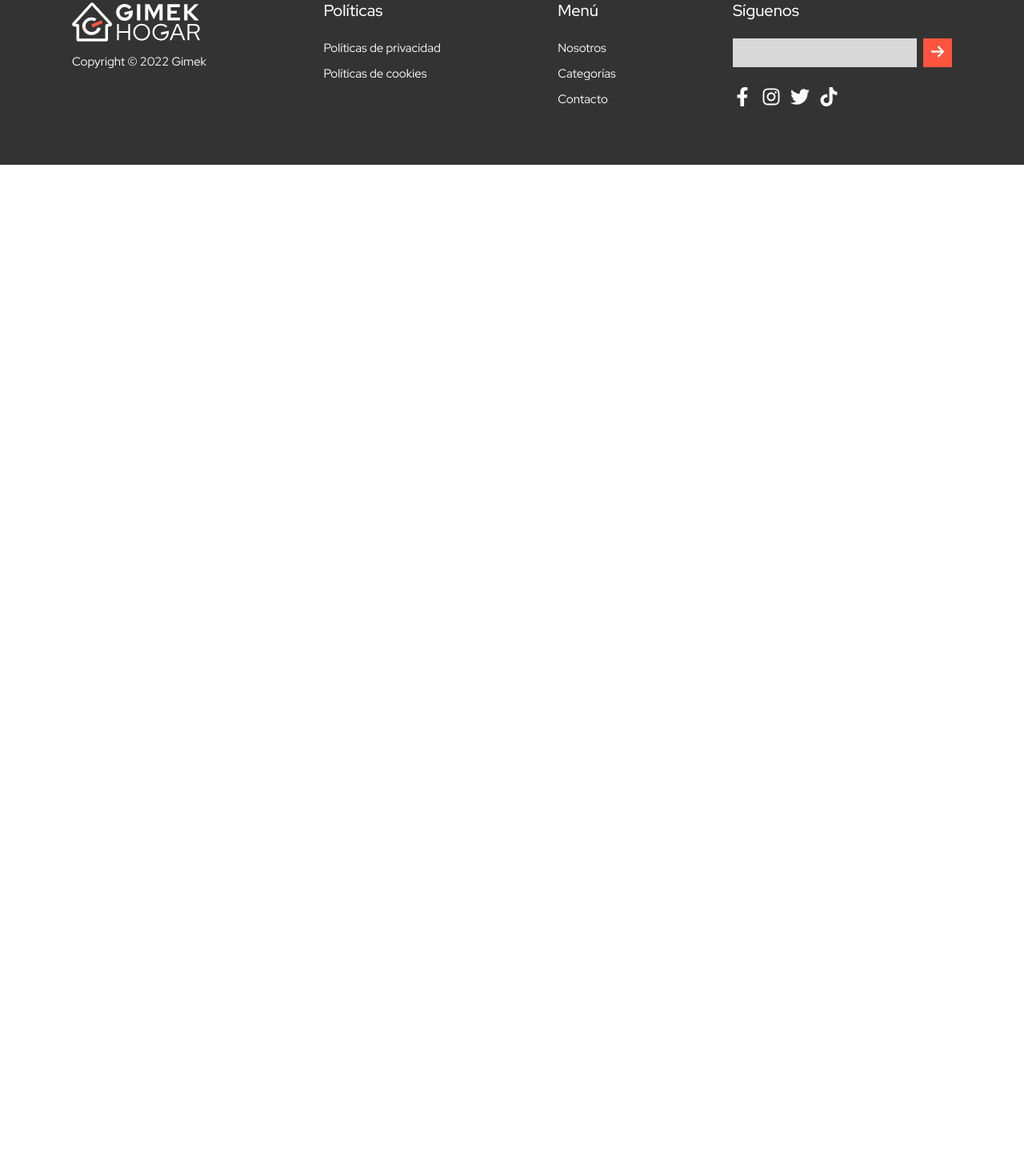
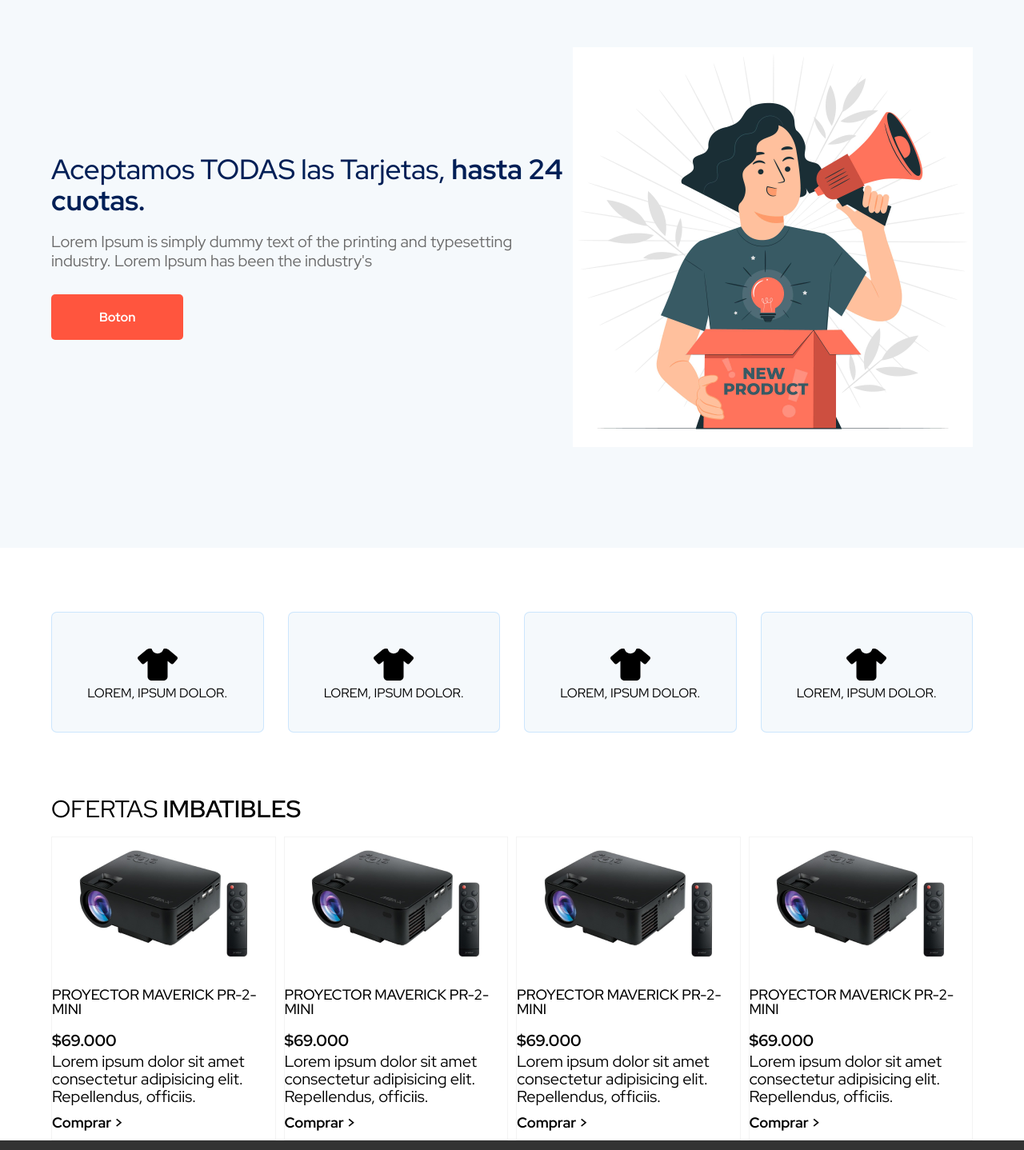
Before and after one commit to Fredy-Rodrigo/Gimek-hogar, a website: page index.html in a window 1280 px wide. Shown: the part 142-1580 px from the top of the page at 80% size. Before the commit the page ends 800 px from the top, so only its background shows below. Drawn offline with Linux system fonts and the light colour scheme.

Commit message:
Se agrego la seccion categorias y ofertas

```diff
--- a/index.html
+++ b/index.html
@@ -12,7 +12,7 @@
 </head>
 <body>
   <header class="header">
-    <nav class="nav">
+    <nav class="nav container">
       <div class="logo">
         <img src="./assets/images/LOGO GIMEK 2 1.svg" alt="">
       </div>
@@ -30,9 +30,79 @@
   </header>
 
   <main>
-    <div class="banner">
+    <section class="carousel">
+      <div class="carousel__info container">
+        <div class="carousel__text">
+          <h1 class="carousel__title">Aceptamos TODAS las Tarjetas, <span>hasta 24 cuotas.</span></h1>
+          <p>Lorem Ipsum is simply dummy text of the printing and typesetting industry. Lorem Ipsum has been the industry's</p>
+          <a class="carousel__btn" href="#">Boton</a>
+        </div>
+        <img class="carousel__img" src="./assets/images/5704293.jpg" alt="imagen">
+      </div>
+    </section>
 
-    </div>
+    <section class="container">
+      <div class="categories">
+        <div class="category">
+          <img src="./assets/images/shirt.svg" alt="">
+          <p>Lorem, ipsum dolor.</p>
+        </div>
+        <div class="category">
+          <img src="./assets/images/shirt.svg" alt="">
+          <p>Lorem, ipsum dolor.</p>
+        </div>
+        <div class="category">
+          <img src="./assets/images/shirt.svg" alt="">
+          <p>Lorem, ipsum dolor.</p>
+        </div>
+        <div class="category">
+          <img src="./assets/images/shirt.svg" alt="">
+          <p>Lorem, ipsum dolor.</p>
+        </div>
+      </div>
+    </section>
+
+    <section class="container">
+      <h2 class="offer__title">Ofertas <span>imbatibles</span></h2>
+      <div class="offers">
+        <div class="offer__product">
+          <img class="offer__img" src="./assets/images/Rectangle 39.png" alt="imagen producto">
+          <div class="offer__texts">
+            <h3 class="offer__title">Proyector Maverick PR-2-mini</h3>
+            <p class="offer__price">$69.000</p>
+            <p class="offer__paragraph">Lorem ipsum dolor sit amet consectetur adipisicing elit. Repellendus, officiis.</p>
+            <a class="offer__btn" href="">Comprar ></a>
+          </div>
+        </div>
+         <div class="offer__product">
+          <img class="offer__img" src="./assets/images/Rectangle 39.png" alt="imagen producto">
+          <div class="offer__texts">
+            <h3 class="offer__title">Proyector Maverick PR-2-mini</h3>
+            <p class="offer__price">$69.000</p>
+            <p class="offer__paragraph">Lorem ipsum dolor sit amet consectetur adipisicing elit. Repellendus, officiis.</p>
+            <a class="offer__btn" href="">Comprar ></a>
+          </div>
+        </div>
+         <div class="offer__product">
+          <img class="offer__img" src="./assets/images/Rectangle 39.png" alt="imagen producto">
+          <div class="offer__texts">
+            <h3 class="offer__title">Proyector Maverick PR-2-mini</h3>
+            <p class="offer__price">$69.000</p>
+            <p class="offer__paragraph">Lorem ipsum dolor sit amet consectetur adipisicing elit. Repellendus, officiis.</p>
+            <a class="offer__btn" href="">Comprar ></a>
+          </div>
+        </div>
+         <div class="offer__product">
+          <img class="offer__img" src="./assets/images/Rectangle 39.png" alt="imagen producto">
+          <div class="offer__texts">
+            <h3 class="offer__title">Proyector Maverick PR-2-mini</h3>
+            <p class="offer__price">$69.000</p>
+            <p class="offer__paragraph">Lorem ipsum dolor sit amet consectetur adipisicing elit. Repellendus, officiis.</p>
+            <a class="offer__btn" href="">Comprar ></a>
+          </div>
+        </div>
+      </div>
+    </section>
   </main>
 
   <footer>
--- /dev/null
+++ b/sass/components/_carousel.scss
@@ -0,0 +1,62 @@
+.carousel {
+  height: 94vh;
+  background-color: $terciary-color;
+}
+
+.carousel__info {
+  text-align: center;
+
+  .carousel__title {
+    color: $primary-color;
+    font-weight: 500;
+    font-size: 3.5rem;
+    line-height: 1.1;
+    padding-top: 4.5rem;
+  }
+
+  & span {
+    font-weight: 700;
+  }
+
+  & p {
+    color: $gray-color;
+    line-height: 1.2;
+    padding-top: 2rem;
+  }
+}
+
+.carousel__img {
+  margin-top: 5rem;
+}
+
+.carousel__btn {
+  margin-top: 3rem;
+  display: inline-block;
+  background-color: $secondary-color;
+  border-radius: .5rem;
+  text-align: center;
+  padding: 1.8rem 6rem;
+  color: $white-color;
+  font-size: 1.6rem;
+  font-weight: 700;
+}
+
+@media (min-width: 768px) {
+  .carousel__info {
+    height: 94vh;
+    display: flex;
+    justify-content: center;
+    align-items: center;
+    text-align: left;
+  }
+
+  .carousel__img {
+    height: 50rem;
+    width: 50rem;
+    margin-top: 0;
+  }
+
+  .carousel__info .carousel__title {
+    padding-top: 0;
+  }
+}
--- a/sass/main.scss
+++ b/sass/main.scss
@@ -18,6 +18,7 @@
 
 @import 'pages/home';
 @import 'pages/contact';
+@import 'pages/offers';
 
 @import url('https://fonts.googleapis.com/css2?family=Red+Hat+Display:wght@300;400;500;600;700&display=swap');
 
--- a/sass/pages/_home.scss
+++ b/sass/pages/_home.scss
@@ -0,0 +1,25 @@
+.categories {
+  margin: 8rem 0;
+  display: grid;
+  grid-template-columns: repeat(auto-fill, minmax(25rem, 1fr));
+  gap: 3rem;
+}
+
+.category {
+  padding: 4rem;
+  text-align: center;
+  background-color: $terciary-color;
+  border: 1px solid rgba(109, 187, 255, 0.3);
+  border-radius: .7rem;
+
+  & img {
+    height: 5rem;
+    width: 5rem;
+    display: inline-block;
+  }
+
+  & p {
+    text-transform: uppercase;
+    font-size: 1.6rem;
+  }
+}
--- /dev/null
+++ b/sass/pages/_offers.scss
@@ -0,0 +1,48 @@
+.offer__title {
+  font-size: 3rem;
+  text-transform: uppercase;
+  margin: 2rem 0;
+
+  & span {
+    font-weight: 600;
+  }
+}
+
+.offers {
+  display: grid;
+  grid-template-columns: repeat(auto-fill, minmax(25rem, 1fr));
+  gap: 1rem;
+  text-align: center;
+
+  .offer__product {
+    border: 1px solid #F4F4F4;
+  }
+}
+
+
+.offer__texts {
+  text-align: left;
+
+  .offer__title {
+    font-weight: 500;
+    font-size: 1.8rem;
+  }
+
+  .offer__price {
+    font-weight: 700;
+    font-size: 2rem;
+    margin: .5rem 0;
+  }
+
+  .offer__paragraph {
+    line-height: 1.1;
+  }
+
+  .offer__btn {
+    display: block;
+    font-weight: 700;
+    font-size: 1.8rem;
+    color: $black-color;
+    margin: 1rem 0;
+  }
+}
--- a/sass/utilities/_variables.scss
+++ b/sass/utilities/_variables.scss
@@ -3,3 +3,4 @@ $secondary-color: #FF553E;
 $terciary-color: #F5F9FC;
 $white-color: #FFFFFF;
 $gray-color: #6B6B6B;
+$black-color: #000;
```
Also changed, not shown: assets/images/5704293.jpg (added), assets/images/Rectangle 39.png (added), assets/images/shirt.svg (added), css/styles.css.
